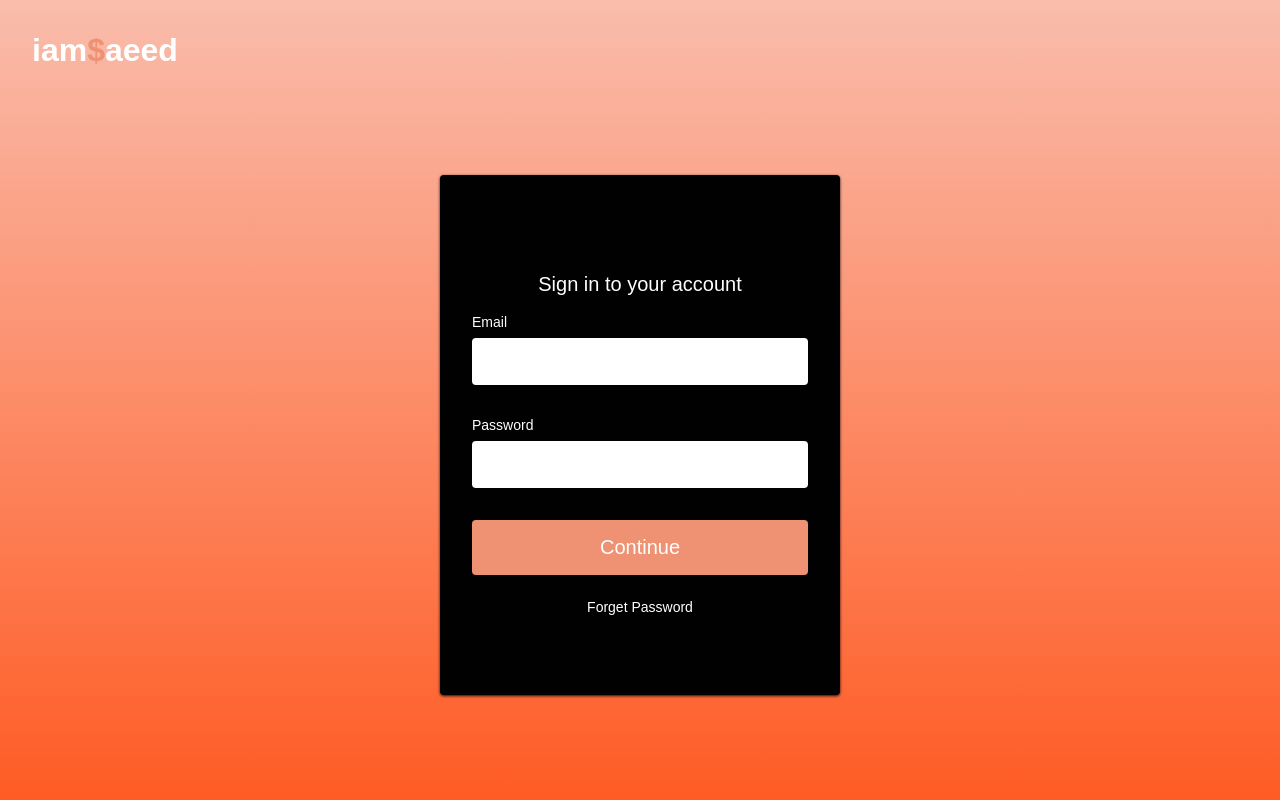
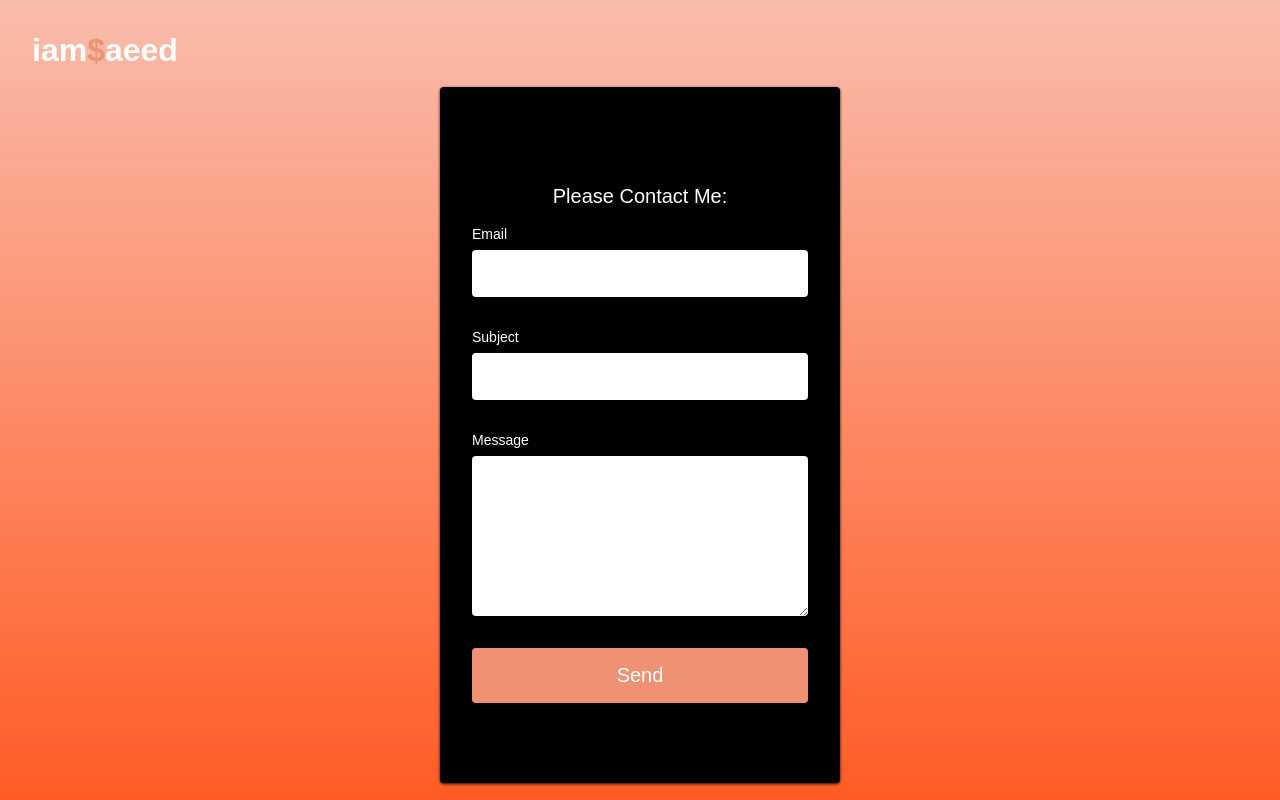
Before and after one commit to MSaeedNajafi/Resume, a React (Create React App) app: page /signin in a window 1280 px wide. Built offline with nearby package versions, Linux system fonts and the light colour scheme; a web font is replaced by a local one.

Commit message:
contact page

```diff
--- a/src/components/Navbar/NavbarElements.js
+++ b/src/components/Navbar/NavbarElements.js
@@ -156,7 +156,7 @@ export const NavBtnLink = styled(LinkR)`
   &:hover {
     transition: all 0.2s ease-in-out;
     background: ${COL.btnHoverColor};
-    color: ${COL.btnInfoColor};
+    color: ${COL.btnNavTextColor};
   }
 `;
 
--- a/src/components/Navbar/index.js
+++ b/src/components/Navbar/index.js
@@ -63,7 +63,7 @@ const Navbar = ({ toggle }) => {
                   exact="true"
                   offset={-80}
                 >
-                  About Us
+                  About me
                 </NavLink>
               </NavItem>
               <NavItem>
@@ -75,7 +75,7 @@ const Navbar = ({ toggle }) => {
                   exact="true"
                   offset={-80}
                 >
-                  Link 2
+                  Resume
                 </NavLink>
               </NavItem>
               <NavItem>
@@ -87,7 +87,7 @@ const Navbar = ({ toggle }) => {
                   exact="true"
                   offset={-80}
                 >
-                  Link 3
+                  Projects
                 </NavLink>
               </NavItem>
               <NavItem>
@@ -104,14 +104,7 @@ const Navbar = ({ toggle }) => {
               </NavItem>
             </NavMenu>
             <NavBtn>
-              <NavBtnLink
-                onClick={() => {
-                  console.log("pressed");
-                }}
-                to="/signin"
-              >
-                Sign In
-              </NavBtnLink>
+              <NavBtnLink to="/signin">Contact Me</NavBtnLink>
             </NavBtn>
           </NavBarCotainer>
         </Nav>
--- a/src/components/Signin/SigninElements.js
+++ b/src/components/Signin/SigninElements.js
@@ -102,6 +102,14 @@ export const FormInput = styled.input`
   border-radius: 4px;
 `;
 
+export const FormInputTextArea = styled.textarea`
+  padding: 16px 16px;
+  margin-bottom: 32px;
+  border: none;
+  border-radius: 4px;
+  height: 10rem;
+`;
+
 export const FormButton = styled.button`
   background: ${COL.formBtnBckColor};
   padding: 16px 0;
--- a/src/components/Signin/index.js
+++ b/src/components/Signin/index.js
@@ -10,6 +10,7 @@ import {
   Icon,
   FormInput,
   Text,
+  FormInputTextArea,
 } from "./SigninElements";
 import COL from "../Colors";
 const SignIn = () => {
@@ -22,13 +23,14 @@ const SignIn = () => {
           </Icon>
           <FormCotent>
             <Form action="#">
-              <FormH1>Sign in to your account</FormH1>
+              <FormH1>Please Contact Me:</FormH1>
               <FormLabel htmlFor="for">Email</FormLabel>
               <FormInput type="email" required />
-              <FormLabel htmlFor="for">Password</FormLabel>
-              <FormInput type="password" required />
-              <FormButton type="submit">Continue</FormButton>
-              <Text>Forget Password</Text>
+              <FormLabel htmlFor="for">Subject</FormLabel>
+              <FormInput type="subject" required />
+              <FormLabel htmlFor="for">Message</FormLabel>
+              <FormInputTextArea type="message" required />
+              <FormButton type="submit">Send</FormButton>
             </Form>
           </FormCotent>
         </FormWrap>
```
